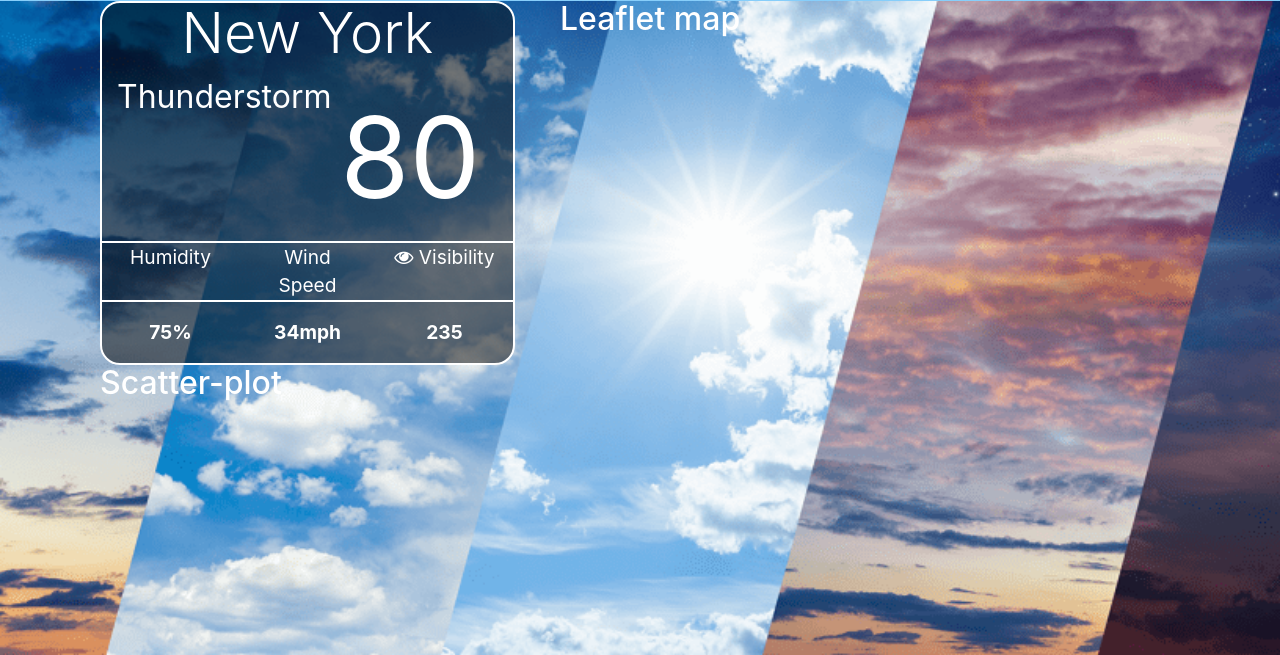
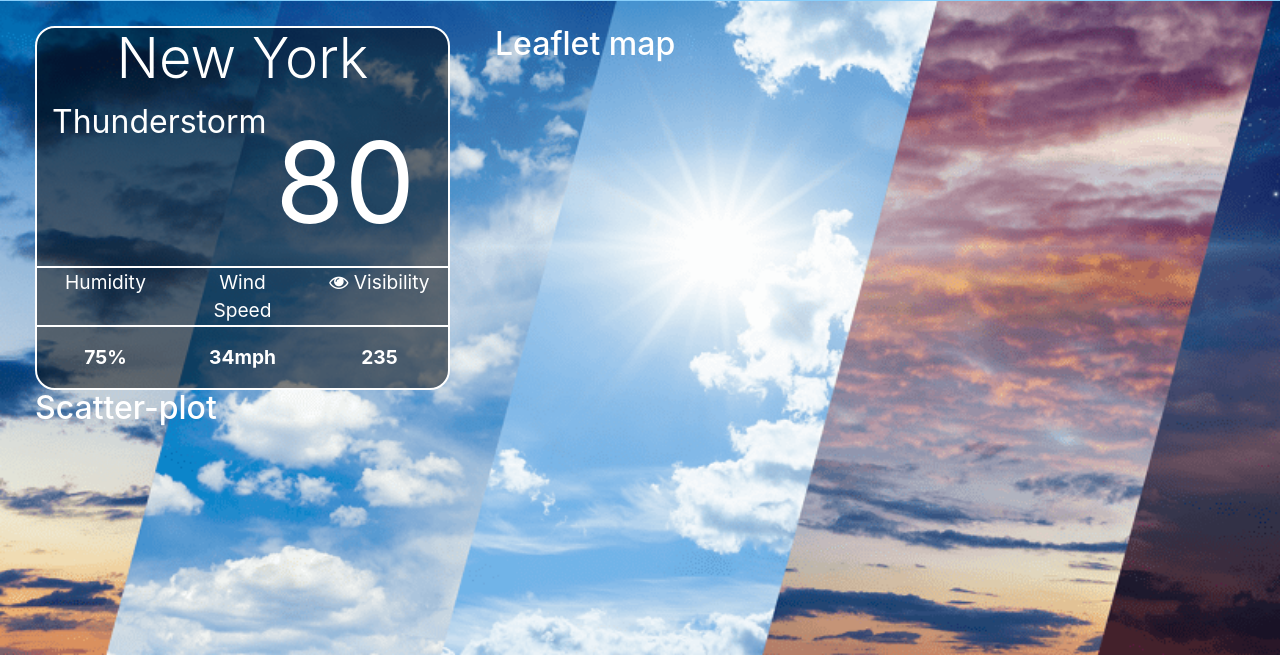
Before and after one commit to davesiddharth/Weather-App, a Flask app: page / in a window 1280 px wide. Shown: the part 145-800 px from the top of the page. Run offline with Flask 2, Linux system fonts and the light colour scheme; some libraries are stand-ins or nearby versions.

Commit message:
Update style.css

```diff
--- a/static/style/style.css
+++ b/static/style/style.css
@@ -1,6 +1,7 @@
 /*
 	stylesheet for weather app
 */
+
 body {
 	background-image: url("../images/image1.png");
 	min-height: 100vh;
@@ -10,6 +11,12 @@ body {
 	margin: 0 auto;
     color: rgb(255, 255, 255);
 }
+
+.container {
+	margin-left:5px;
+	margin-right:5px;
+	margin-top: 25px;
+  }
 
 /* weather section */
 #weather_card {
@@ -55,3 +62,7 @@ body {
 	padding-top: 1rem;
 	padding-bottom: 1rem;
 }
+
+#date {
+	font-weight: bold;
+}
```
